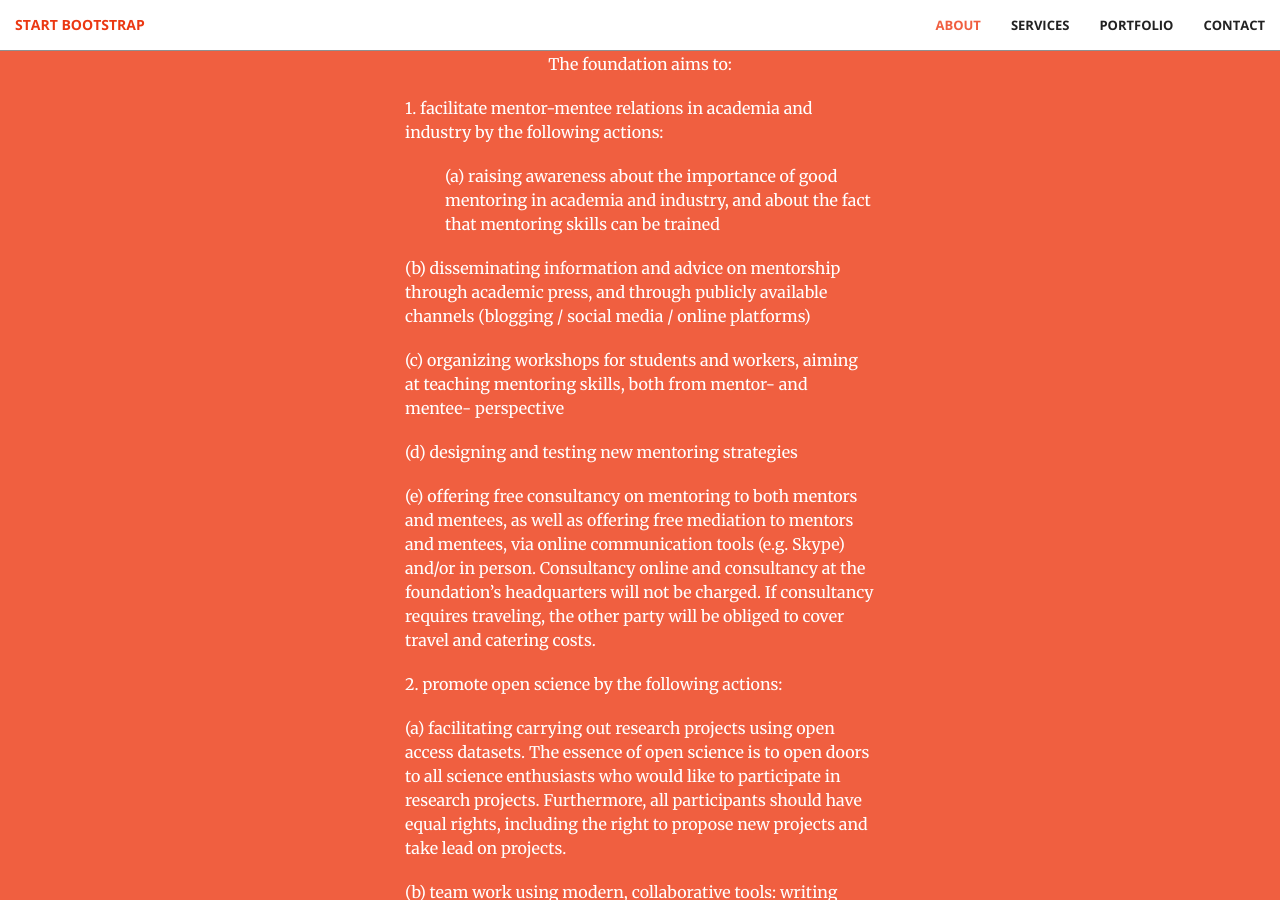
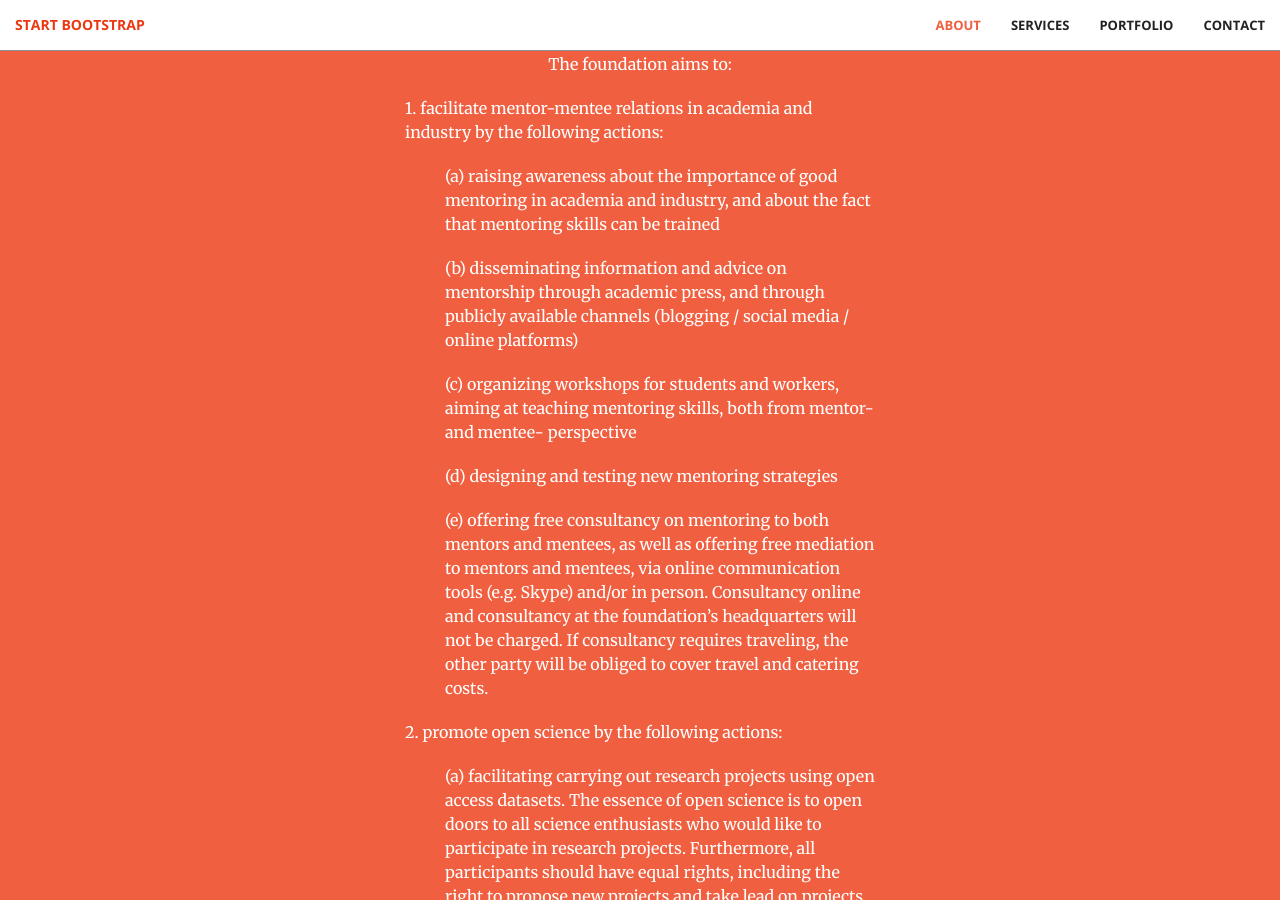
Before and after one commit to stichting-solaris/stichting-solaris.github.io, a Jekyll site: the page built from index.html, in a window 1280 px wide and 900 px high, scrolled down 1024 px. Built offline with Jekyll 4.4.1, drawn with Linux system fonts in a browser that asks for light colours.

Commit message:
Update call-to-action.html

```diff
--- a/_includes/call-to-action.html
+++ b/_includes/call-to-action.html
@@ -18,38 +18,38 @@
                     <p>1. facilitate mentor-mentee relations in academia and industry by the following actions:</p>
                     <p class="tab">(a) raising awareness about the importance of good mentoring in academia and industry,
                     and about the fact that mentoring skills can be trained</p>
-                    <p>(b) disseminating information and advice on mentorship through academic press,
+                    <p class="tab">(b) disseminating information and advice on mentorship through academic press,
                     and through publicly available channels (blogging / social media / online platforms)</p>
-                    <p>(c) organizing workshops for students and workers, aiming at teaching mentoring skills,
+                    <p class="tab">(c) organizing workshops for students and workers, aiming at teaching mentoring skills,
                     both from mentor- and mentee- perspective</p>
-                    <p>(d) designing and testing new mentoring strategies</p>
-                    <p>(e) offering free consultancy on mentoring to both mentors and mentees,
+                    <p class="tab">(d) designing and testing new mentoring strategies</p>
+                    <p class="tab">(e) offering free consultancy on mentoring to both mentors and mentees,
                     as well as offering free mediation to mentors and mentees,
                     via online communication tools (e.g. Skype) and/or in person. Consultancy online and consultancy
                     at the foundation’s headquarters will not be charged. If consultancy requires traveling,
                     the other party will be obliged to cover travel and catering costs.</p>
 
                     <p>2. promote open science by the following actions:</p>
-                    <p>(a) facilitating carrying out research projects using open access datasets.
+                    <p class="tab">(a) facilitating carrying out research projects using open access datasets.
                     The essence of open science is to open doors to all science enthusiasts who would like to
                     participate in research projects. Furthermore, all participants should have equal rights,
                     including the right to propose new projects and take lead on projects.</p>
-                    <p>(b) team work using modern, collaborative tools: writing documents online in an interactive fashion,
+                    <p class="tab">(b) team work using modern, collaborative tools: writing documents online in an interactive fashion,
                     coding in a group (e.g. through Git / GitHub), openness to collaboration with researchers
                     outside the group.</p>
-                    <p>(c) promoting fairness in science, so that the authorship in the projects is based on merit only,
+                    <p class="tab">(c) promoting fairness in science, so that the authorship in the projects is based on merit only,
                     and not on academic title or financial contribution to the project;</p>
-                    <p>(d) all projects carried out in this track are aimed at one of the following:</p>
+                    <p class="tab">(d) all projects carried out in this track are aimed at one of the following:</p>
                         <p>(i) producing new knowledge and publishing the results in a form of preprints and research
                             publications;</p>
                         <p>(ii) producing functional new equipment, software or product design, for internal purposes</p>
-                    <p>(e) functional new equipment, software or product design created within the foundation,
+                    <p class="tab">(e) functional new equipment, software or product design created within the foundation,
                     might be patented.</p>
 
                     <p>3. mentor researchers while transitioning from academia to industry by:</p>
-                    <p>(a) consulting researchers in order to help them in improving their resumes</p>
-                    <p>(b) consulting researchers to help them in finding their strengths and key competences</p>
-                    <p>(c) sharing a database of contacts in industry; helping researchers in finding the best match
+                    <p class="tab">(a) consulting researchers in order to help them in improving their resumes</p>
+                    <p class="tab">(b) consulting researchers to help them in finding their strengths and key competences</p>
+                    <p class="tab">(c) sharing a database of contacts in industry; helping researchers in finding the best match
                     between their personal aims and values, and the values represented by the target employer
                     and performing all further actions, which are related to the aforementioned goals in the broadest
                     sense or which may facilitate achieving these goals.</p>
```
